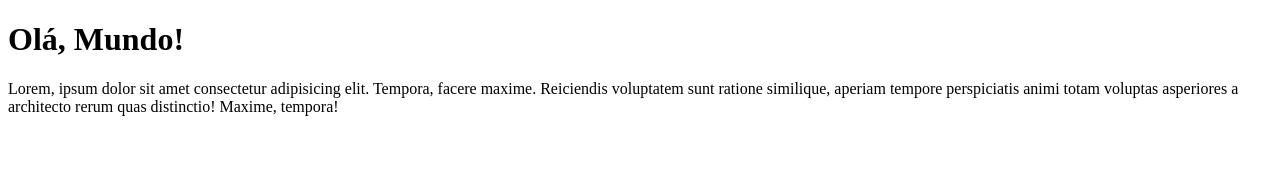
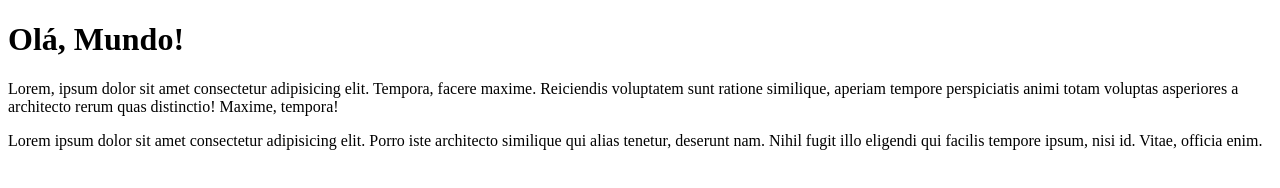
Before and after one commit to alessandrarotnet/Ola-mundo, a plain HTML site: page site-exemplo/index.html in a window 1280 px wide. Drawn offline with Linux system fonts and the light colour scheme.

Commit message:
adicionei um novo paragrafo

```diff
--- a/site-exemplo/index.html
+++ b/site-exemplo/index.html
@@ -8,5 +8,6 @@
 <body>
     <h1>Olá, Mundo!</h1>
     <p>Lorem, ipsum dolor sit amet consectetur adipisicing elit. Tempora, facere maxime. Reiciendis voluptatem sunt ratione similique, aperiam tempore perspiciatis animi totam voluptas asperiores a architecto rerum quas distinctio! Maxime, tempora!</p>
+    <p>Lorem ipsum dolor sit amet consectetur adipisicing elit. Porro iste architecto similique qui alias tenetur, deserunt nam. Nihil fugit illo eligendi qui facilis tempore ipsum, nisi id. Vitae, officia enim.</p>
 </body>
 </html>
```
